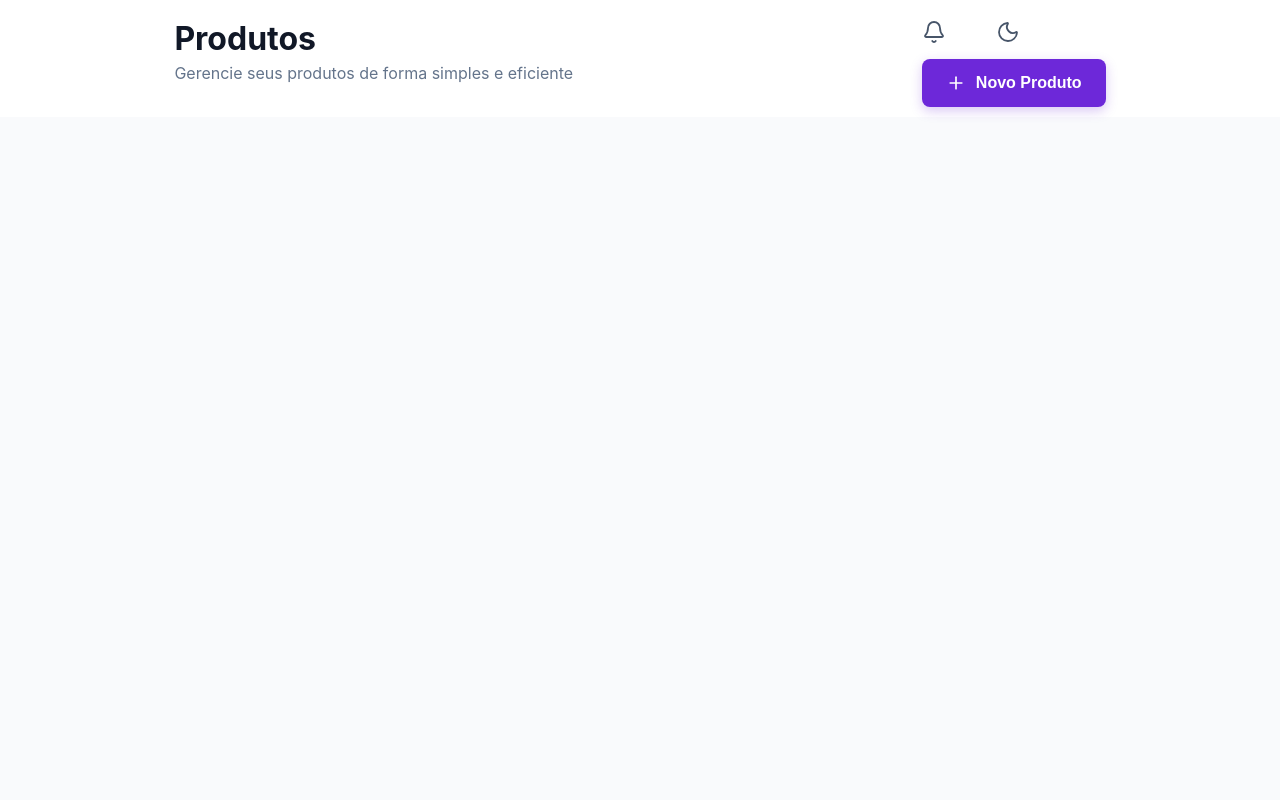
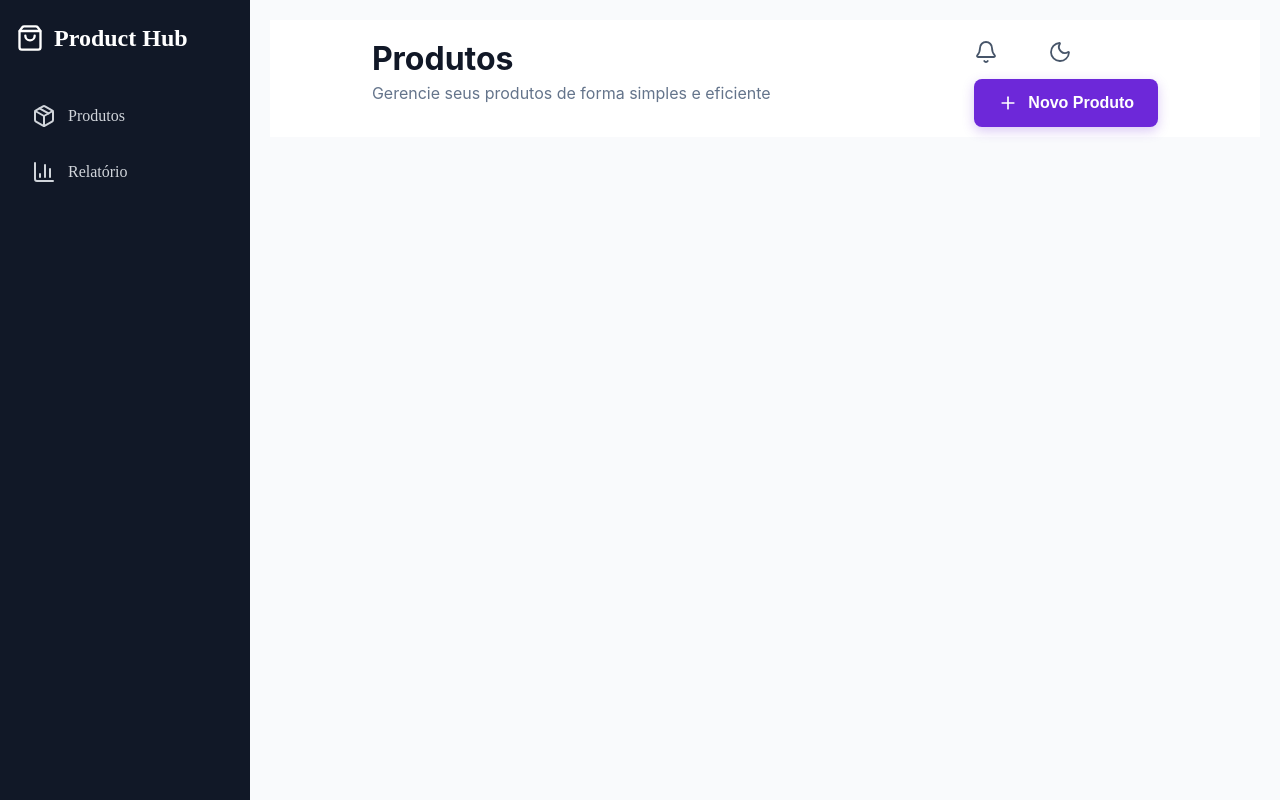
Before and after one commit to vinivmarinho/productDashboard, a React (Vite) app: page / in a window 1280 px wide. Built offline with nearby package versions, Linux system fonts and the light colour scheme.

Commit message:
feat: Adiciona sidebar

```diff
--- a/src/App.css
+++ b/src/App.css
@@ -0,0 +1,20 @@
+.main {
+    display: flex;
+    min-height: 100vh;
+}
+.side-bar {
+    display: flex;
+    flex-direction: column;
+
+    width: 250px;
+    min-height: 100vh;
+
+    background-color: #111827;
+    color: #fff;
+
+    padding: 24px 16px;
+}
+.content {
+  flex-grow: 1;
+  padding: 20px;
+}
--- a/src/App.tsx
+++ b/src/App.tsx
@@ -1,13 +1,20 @@
 import './App.css';
 import Header from './components/Header/Header';
+import SideBar from './components/SideBar/SideBar';
 
 
 function App() {
 
   return (
-    <>
-      <Header />
-    </>
+    <div className="main">
+        <div className="side-bar">
+          <SideBar />
+        </div>
+
+      <div className="content">
+        <Header />
+      </div>
+    </div>
   )
 }
 
--- a/src/components/Header/Header.tsx
+++ b/src/components/Header/Header.tsx
@@ -25,7 +25,6 @@ export default function Header() {
                 </button>
             </div>
 
-
         </header>
     )
 }
--- /dev/null
+++ b/src/components/SideBar/SideBar.tsx
@@ -0,0 +1,24 @@
+import { ShoppingBag, Package, BarChart3 } from "lucide-react";
+import "./sideBar.css";
+
+export default function SideBar() {
+    return(
+        <>
+
+            <h2 className="logo">
+                <ShoppingBag size={28} />
+                <span>Product Hub</span>
+            </h2>
+            <nav className="nav">
+                <a href="#">
+                    <Package />
+                    Produtos
+                </a>
+                <a href="#">
+                    <BarChart3 />
+                    Relatório
+                </a>
+            </nav>
+        </>
+    )
+}
--- /dev/null
+++ b/src/components/SideBar/sideBar.css
@@ -0,0 +1,39 @@
+.logo {
+    font-size: 1.5rem;
+    font-weight: bold;
+    margin-bottom: 40px;
+
+    display: flex;
+    align-items: center;
+    gap: 10px;
+}
+
+.nav {
+    display: flex;
+    flex-direction: column;
+    gap: 8px;
+}
+
+.nav a {
+    display: flex;
+    align-items: center;
+    gap: 12px;
+
+    padding: 12px 16px;
+
+    color: #d1d5db;
+    text-decoration: none;
+    border-radius: 8px;
+
+    transition: 0.2s;
+}
+
+.nav a:hover {
+    background-color: #1f2937;
+    color: #fff;
+}
+
+.nav a.active {
+  background-color: #2563eb;
+  color: white;
+}
```
